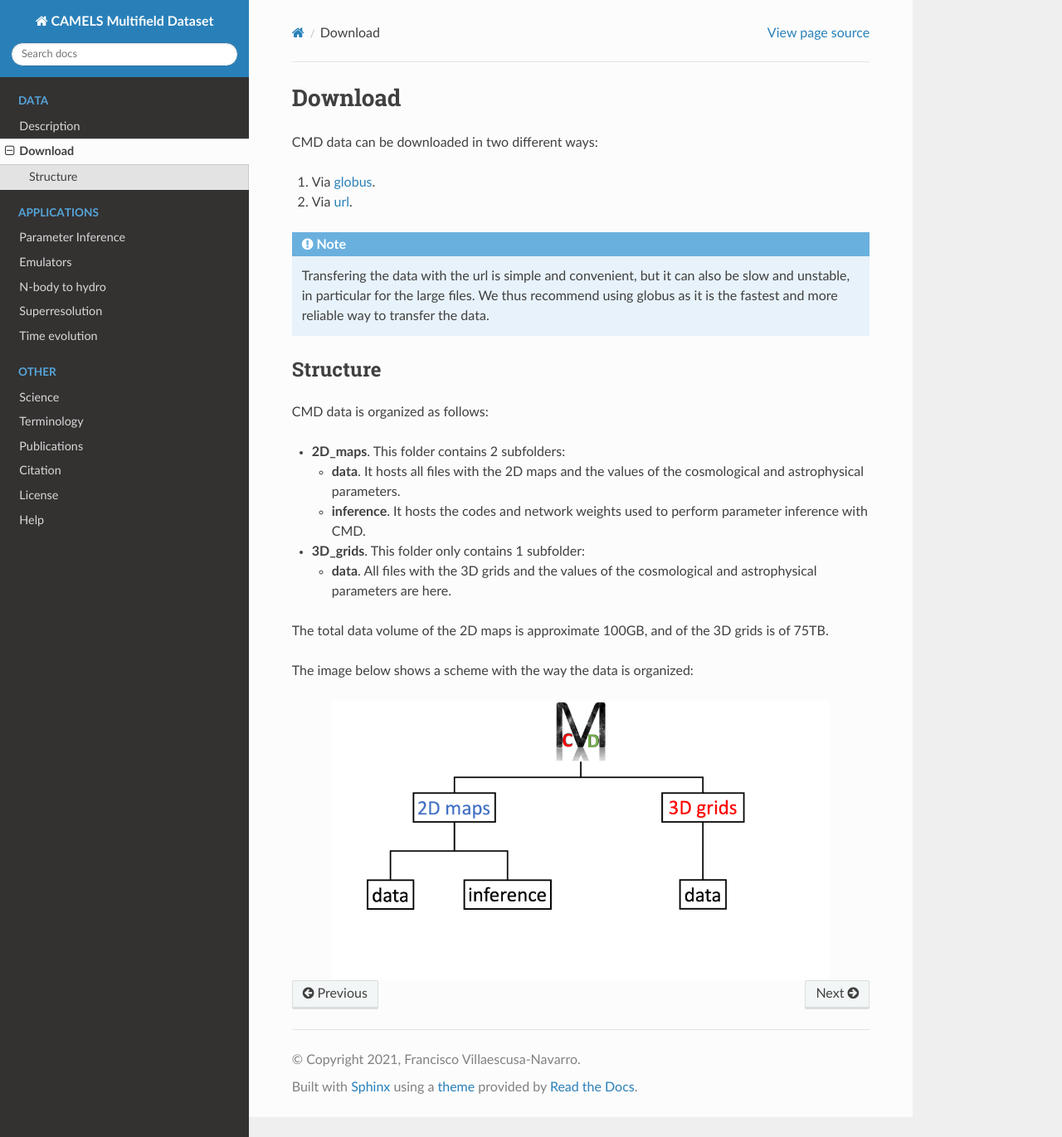
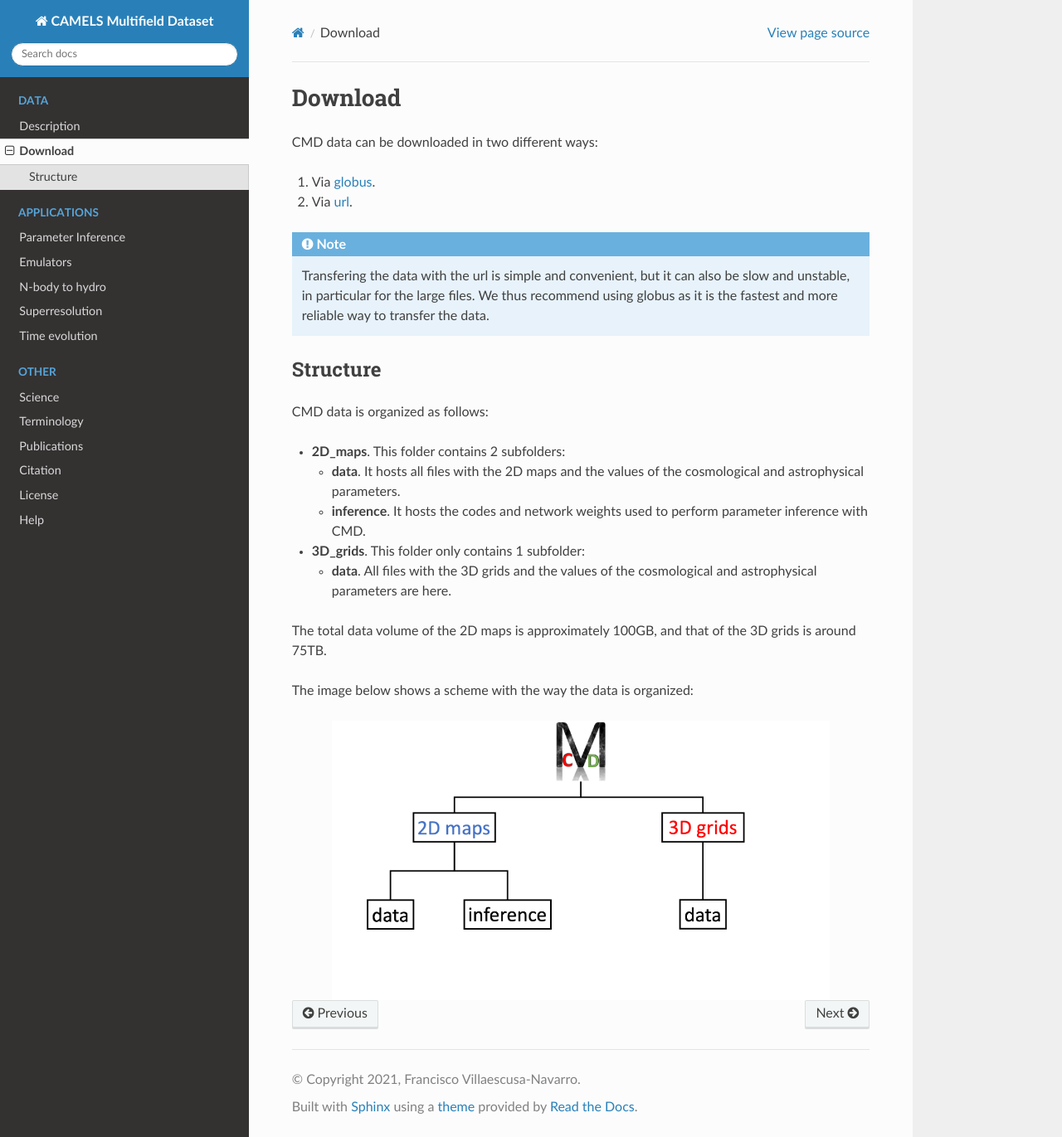
Before and after one commit to franciscovillaescusa/CMD, a Sphinx documentation site: the page built from docs/source/download.rst, in a window 1280 px wide and 1371 px high. Shown: the whole window at 83% size. Built offline with Sphinx 7.4.7 and the Read the Docs theme 2.0.0, drawn with Linux system fonts in a browser that asks for light colours.

Commit message:
Update download.rst
Fix minor grammatical errors

```diff
--- a/docs/source/download.rst
+++ b/docs/source/download.rst
@@ -26,7 +26,7 @@ CMD data is organized as follows:
 
   - **data**. All files with the 3D grids and the values of the cosmological and astrophysical parameters are here.
 
-The total data volume of the 2D maps is approximate 100GB, and of the 3D grids is of 75TB.
+The total data volume of the 2D maps is approximately 100GB, and that of the 3D grids is around 75TB.
 
 The image below shows a scheme with the way the data is organized:
 
```
